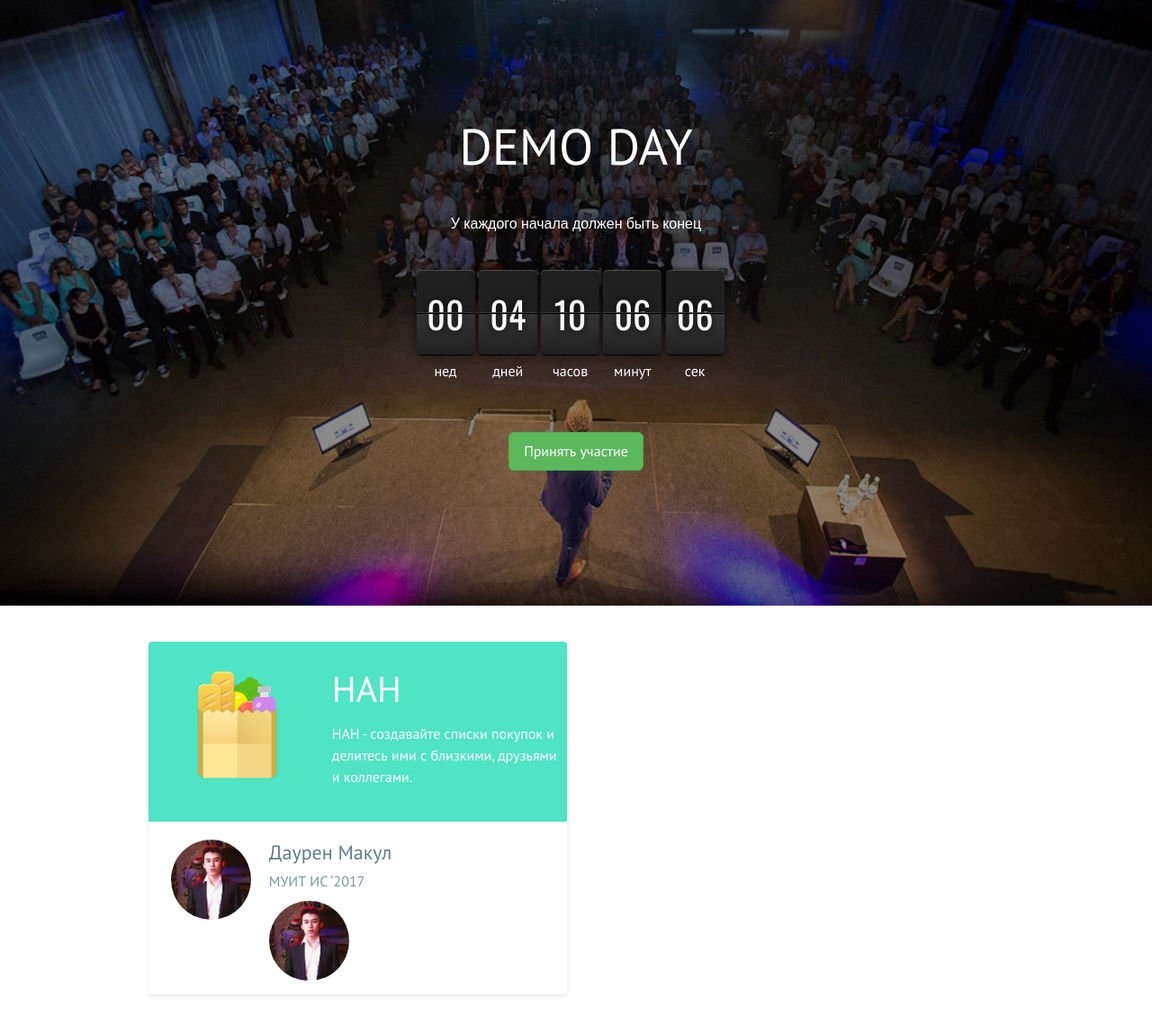
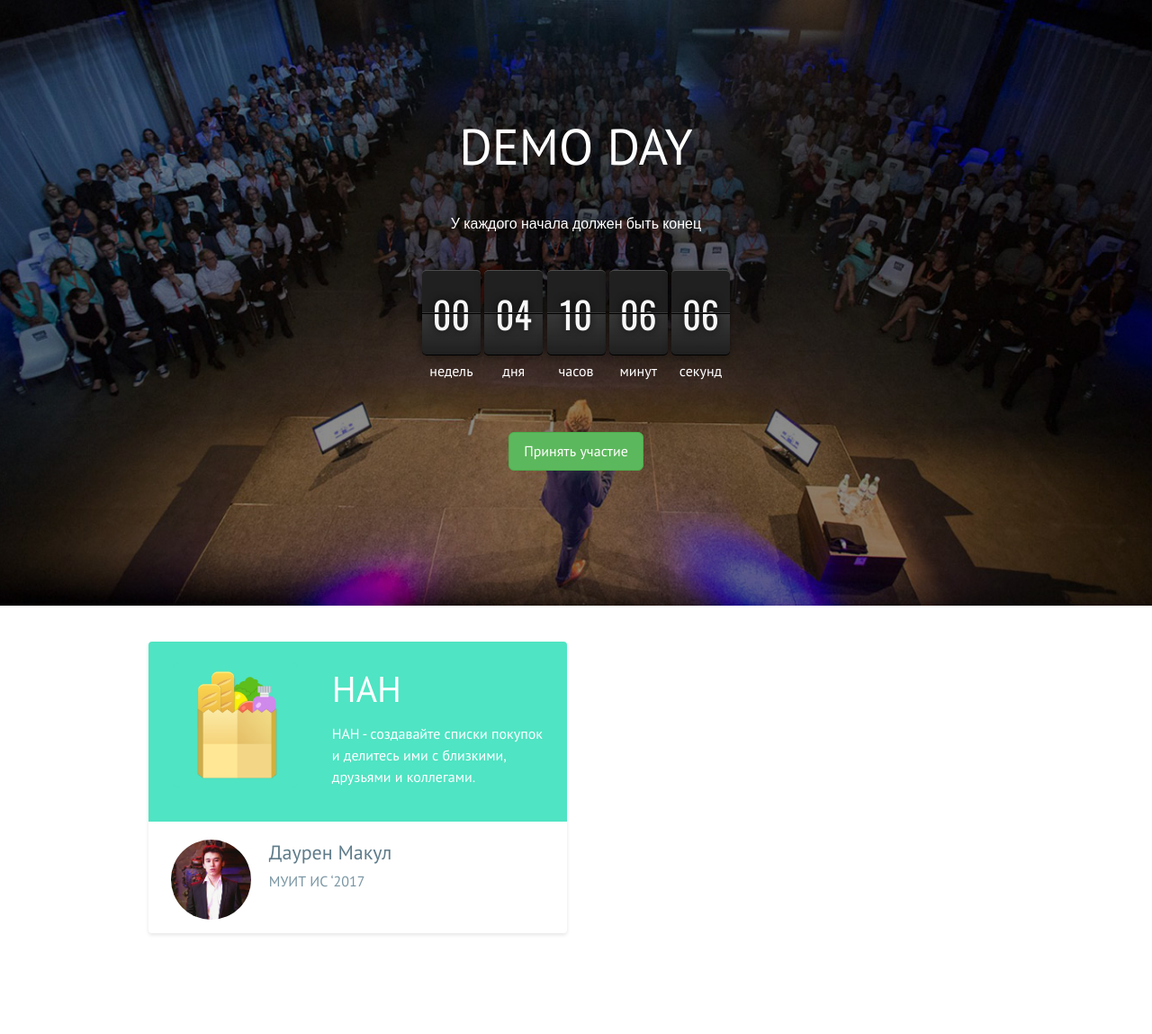
Before and after one commit to yenbekbay/thesummerstartupschool, a Jekyll site: the page built from demoday/index.html, in a window 1280 px wide. Shown: the whole page at 90% size. Built offline with Jekyll 4.4.1, drawn with Linux system fonts in a browser that asks for light colours; after the commit the page ends 1081 px from its top, so only the background shows below that.

Commit message:
Fix styles and countdown timer

```diff
--- a/demoday/_includes/intro.html
+++ b/demoday/_includes/intro.html
@@ -1,10 +1,10 @@
 <script type="text/template" id="countdown-timer-template">
-<div class="time <%= label %>">
+<div class="time <%= interval %>">
   <span class="count curr top"><%= curr %></span>
   <span class="count next top"><%= next %></span>
   <span class="count next bottom"><%= next %></span>
   <span class="count curr bottom"><%= curr %></span>
-  <span class="label"><%= label.length < 6 ? label : label.substr(0, 3)  %></span>
+  <span class="label"><%= label %></span>
 </div>
 </script>
 
--- a/demoday/css/main.scss
+++ b/demoday/css/main.scss
@@ -108,7 +108,7 @@ a {
 .panel {
   overflow: hidden;
 }
-.app-content {
+.apps {
   padding-top: $space-md * 2;
   padding-bottom: $space-md;
   .row + .row {
@@ -155,6 +155,9 @@ a {
   .app-info {
     height: 200px;
   }
+  .app-description {
+    padding-right: 15px;
+  }
   .app-image, .app-description {
     position: relative;
     top: 50%;
@@ -166,7 +169,7 @@ a {
   }
 }
 @media (max-width: $screen-xs-max) {
-  .app-content {
+  .apps {
     padding-top: $space-md;
   }
   .app-info {
@@ -189,15 +192,14 @@ a {
   }
 }
 
-
-
 /*———————————–———————————–
-  countdown
+  COUNTDOWN
 ———————————–———————————–*/
 .countdown-timer {
   margin: 0 auto;
   width: 355px;
   margin-bottom: 50px;
+  text-align: center;
 }
 .countdown-timer .countdown-container {
   height: 130px;
@@ -292,8 +294,6 @@ a {
   -o-transform-origin: 50% 0;
   transform-origin: 50% 0;
 }
-.countdown-timer .count.next {
-}
 .countdown-timer .label {
   font-size: normal;
   margin-top: 5px;
@@ -367,15 +367,11 @@ a {
     top: 72px;
   }
 }
-
-
 .intro-panel {
   background: #000000 url('../img/bg-demo-day.jpg') no-repeat fixed center;
   background-size: cover;
   background-position: center;
 }
-
-
 .intro-panel .intro-text {
   padding: 20px;
   margin-top: 100px;
@@ -383,14 +379,12 @@ a {
   font-size: 56px;
   color: white;
 }
-
 .intro-panel .intro-subtitle {
   font-size: 16px;
   font-family: 'Open Sans', sans-serif;
   color: white;
   margin-bottom: 40px;
 }
-
 .rsvp-button-container {
   text-align: center;
   margin-bottom: 150px;
--- a/demoday/index.html
+++ b/demoday/index.html
@@ -1,7 +1,7 @@
 ---
 layout: base
 ---
-    <div class="container app-content">
+    <div class="container apps">
       <div class="row">
         {% for app in site.posts %}
           <div class="col-sm-6">
@@ -32,7 +32,7 @@ layout: base
               {% for creator in app.creators %}
               <div class="row app-creator panel-body">
                 <div class="app-creator-image col-xs-3">
-                  <img src="{{ site.baseurl }}/img/creators/{{ creator.image }}.jpg" alt="{{ creator.name }}" class="img-circle">
+                  <img src="{{ site.baseurl }}/img/creators/{{ creator.image }}" alt="{{ creator.name }}" class="img-circle">
                 </div>
                 <div class="col-xs-9">
                   {% if creator.name %}
@@ -45,22 +45,6 @@ layout: base
                       {{ creator.bio }}
                     </p>
                   {% endif %}
-                <div class="row">
-                  <div class="app-creator-image col-xs-4">
-                    <img src="{{ site.baseurl }}/img/creators/{{ app.title }}.jpg" alt="{{ app.creatorName }}" class="img-circle">
-                  </div>
-                  <div class="col-xs-8">
-                    {% if app.creatorName %}
-                      <h3>
-                        {{ app.creatorName }}
-                      </h3>
-                    {% endif %}
-                    {% if app.creatorBio %}
-                      <p class="app-creator-bio">
-                        {{ app.creatorBio }}
-                      </p>
-                    {% endif %}
-                  </div>
                 </div>
               </div>
               {% endfor %}
--- a/demoday/js/demoday.js
+++ b/demoday/js/demoday.js
@@ -10,14 +10,12 @@
     });
     $.adaptiveBackground.run();
 
-    var labels = ['недель', 'дней', 'часов', 'минут', 'секунд'],
-      nextYear = '2015/08/04',
+    var labels = ['weeks', 'days', 'hours', 'minutes', 'seconds'],
       template = _.template($('#countdown-timer-template').html()),
       currDate = '00:00:00:00:00',
       nextDate = '00:00:00:00:00',
       parser = /([0-9]{2})/gi,
-      $example = $('#countdown-timer');
-    // Parse countdown string to an object
+      $timer = $('#countdown-timer');
     function strfobj(str) {
       var parsed = str.match(parser),
         obj = {};
@@ -39,14 +37,15 @@
     // Build the layout
     var initData = strfobj(currDate);
     labels.forEach(function(label, i) {
-      $example.append(template({
+      $timer.append(template({
         curr: initData[label],
         next: initData[label],
-        label: label
+        interval: label,
+        label: getEndingForLabel(label, 0)
       }));
     });
     // Starts the countdown
-    $example.countdown(nextYear, function(event) {
+    $timer.countdown('2015/08/04', function(event) {
       var newDate = event.strftime('%w:%d:%H:%M:%S'),
         data;
       if (newDate !== nextDate) {
@@ -60,11 +59,13 @@
         // Apply the new values to each node that changed
         diff(data.curr, data.next).forEach(function(label) {
           var selector = '.%s'.replace(/%s/, label),
-              $node = $example.find(selector);
+              $node = $timer.find(selector);
           // Update the node
           $node.removeClass('flip');
           $node.find('.curr').text(data.curr[label]);
           $node.find('.next').text(data.next[label]);
+          var correctEnding = getEndingForLabel(label, parseInt(data.next[label]));
+          $node.find('.label').text(correctEnding);
           // Wait for a repaint to then flip
           _.delay(function($node) {
             $node.addClass('flip');
@@ -82,3 +83,37 @@ function getContrastingColor(hexcolor){
 	var yiq = ((r*299)+(g*587)+(b*114))/1000;
 	return (yiq >= 128) ? 'black' : 'white';
 }
+
+function getEndingForLabel(label, number) {
+  var endings;
+  if (label == 'weeks') {
+    endings = ['неделя', 'недели', 'недель'];
+  } else if (label == 'days') {
+    endings = ['день', 'дня', 'дней'];
+  } else if (label == 'hours') {
+    endings = ['час', 'часа', 'часов'];
+  } else if (label == 'minutes') {
+    endings = ['минута', 'минуты', 'минут'];
+  } else if (label == 'seconds') {
+    endings = ['секунда', 'секунды', 'секунд'];
+  }
+  return getNumEnding(number, endings);
+}
+
+function getNumEnding(iNumber, aEndings) {
+    var sEnding, i;
+    iNumber = iNumber % 100;
+    if (iNumber>=11 && iNumber<=19) {
+        sEnding=aEndings[2];
+    } else {
+        i = iNumber % 10;
+        switch (i) {
+            case (1): sEnding = aEndings[0]; break;
+            case (2):
+            case (3):
+            case (4): sEnding = aEndings[1]; break;
+            default: sEnding = aEndings[2];
+        }
+    }
+    return sEnding;
+}
```
Also changed, not shown: demoday/_posts/2015-01-01-nan.md (+1 -1 lines).
